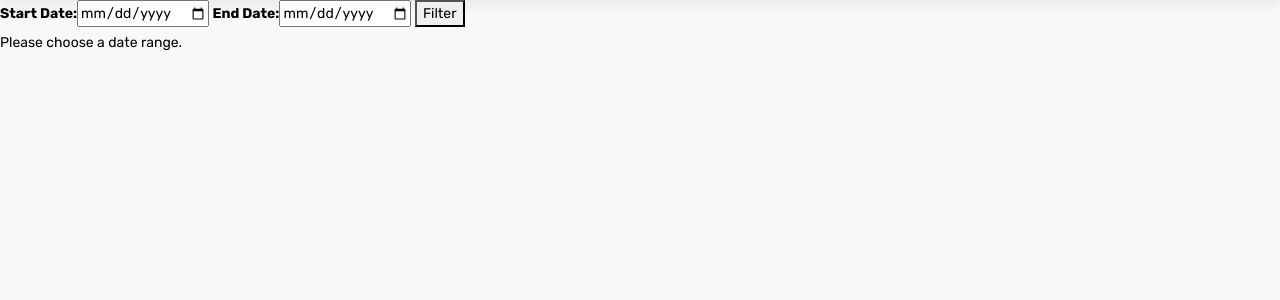
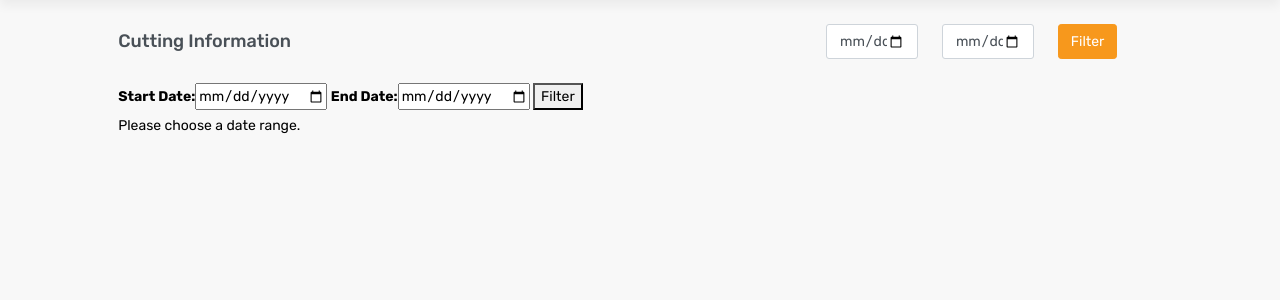
Before and after one commit to iamnickatuti/htdocs, a PHP site: page /qbBom/qbupload.php in a window 1280 px wide. Shown: the part 126-426 px from the top of the page. Run offline with PHP 8.4, Linux system fonts and the light colour scheme; the visitor is signed in with stand-in values (Sample User, id 1); some libraries are stand-ins or nearby versions.

Commit message:
Merge remote-tracking branch 'origin/main'

```diff
--- a/qbBom/qbupload.php
+++ b/qbBom/qbupload.php
@@ -35,7 +35,33 @@ include '../parts/header.php';
             </div>
         </header>
         <?php include '../parts/nav.php';?>
-
+        <div class="page-content">
+            <div class="container-fluid">
+                <div class="row">
+                    <div class="col-12">
+                        <div class="page-title-box d-flex align-items-center justify-content-between">
+                            <h4 class="mb-0 font-size-18">
+                                Cutting Information
+                            </h4>
+                            <div class="col-4 float-right">
+                                <form method="post" action="">
+                                    <div class="row">
+                                        <div class="col-4">
+                                            <input type="date" id="start_date" name="start_date" class="form-control" required>
+                                        </div>
+                                        <div class="col-4">
+                                            <input type="date" id="end_date" name="end_date" class="form-control" required>
+                                        </div>
+                                        <div class="col-4">
+                                            <input class="btn btn-warning" type="submit" value="Filter">
+                                        </div>
+                                    </div>
+                                </form>
+                            </div>
+                        </div>
+                    </div>
+                </div>
+                <!-- end row-->
 
 
 <?php
@@ -510,3 +536,7 @@ else{
     }
             echo '</tbody></table>';
 }
+
+?>
+            </div>
+        </div>
```
Also changed, not shown: qbBom/qbuploadrecycle.php (+31 -0 lines).
